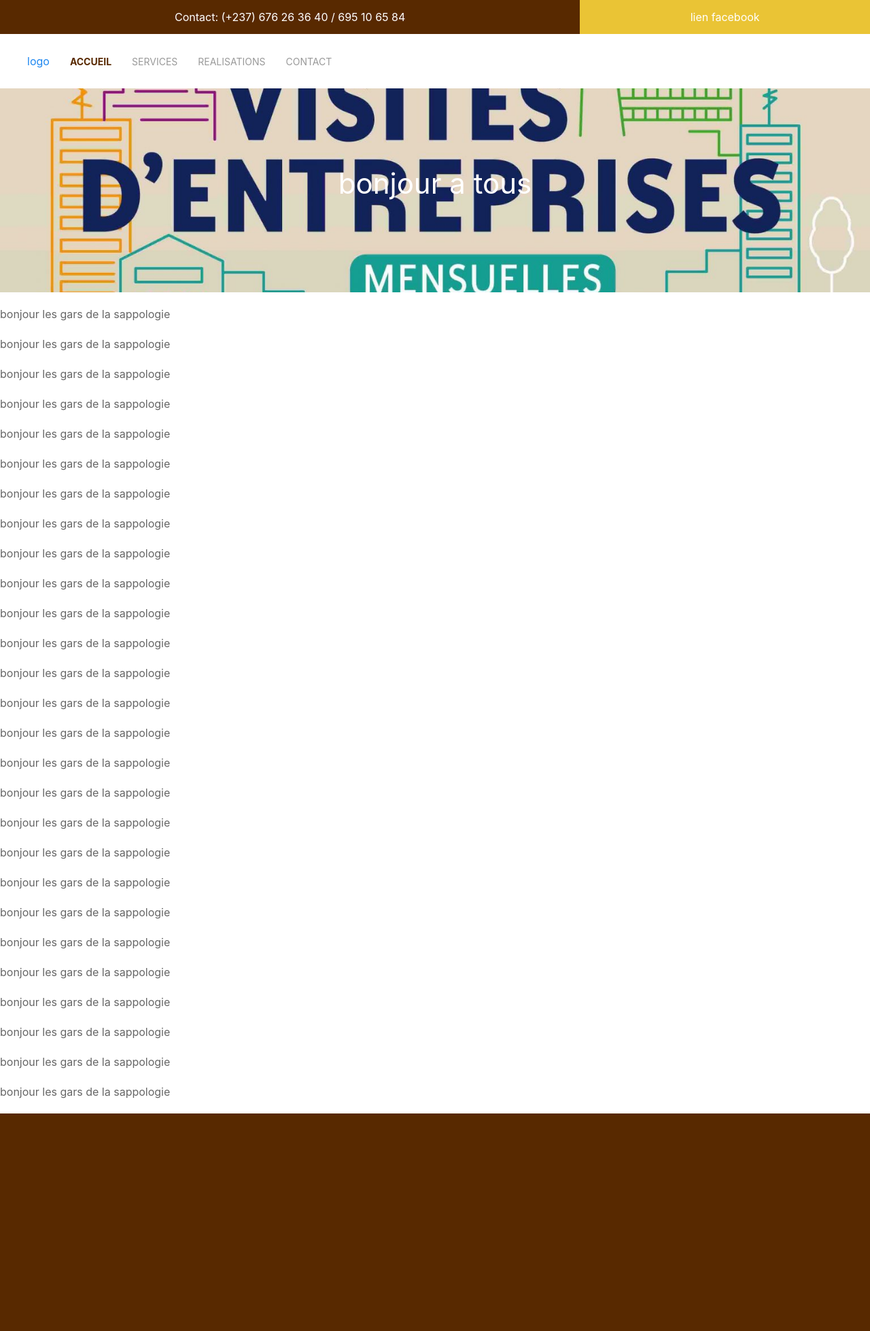
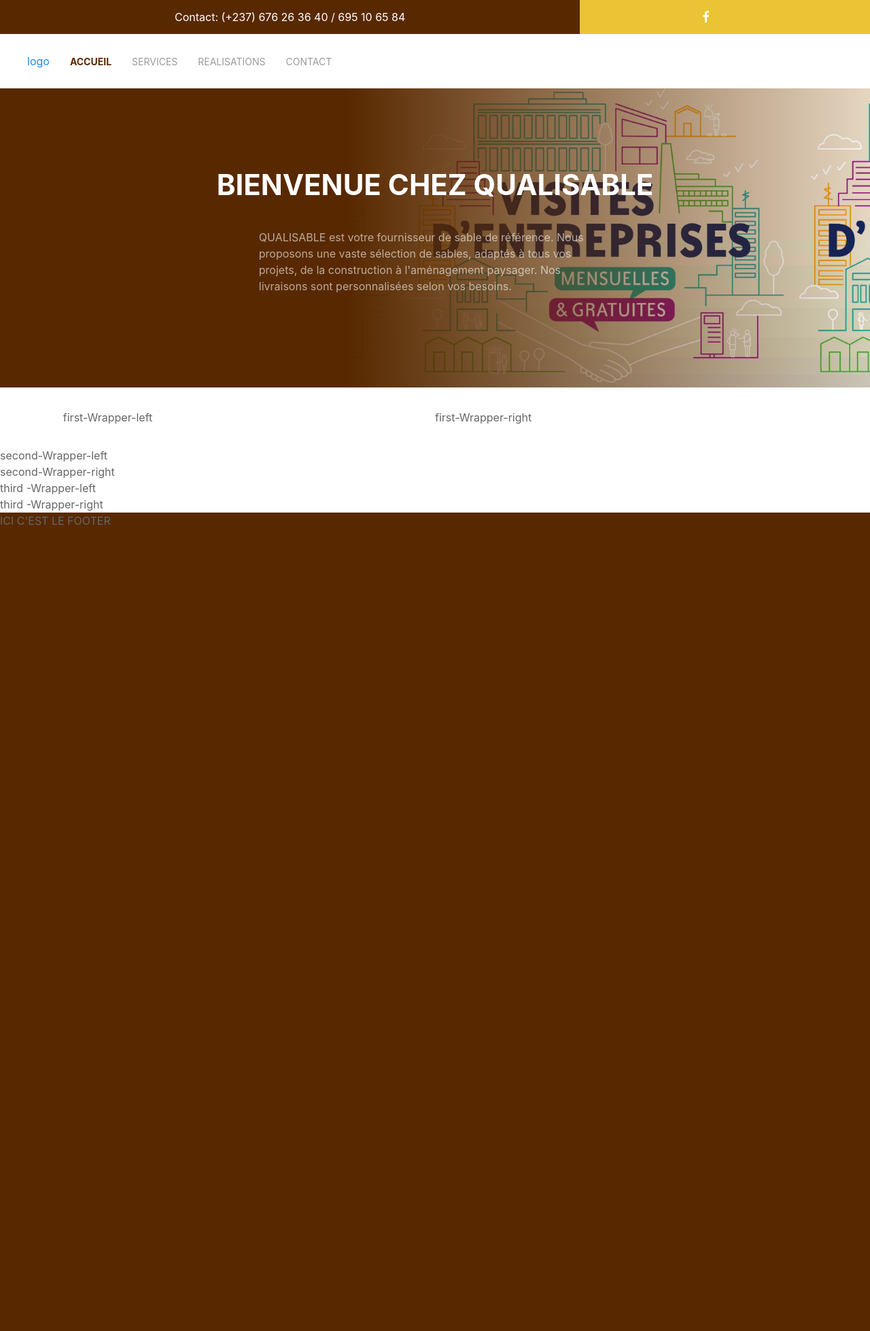
Before and after one commit to novatech025/site_web_laurant, a Django app: page / in a window 1280 px wide. Shown: the whole page at 68% size. After the commit the page ends 773 px from the top, so only its background shows below. Run offline with Django 5.2, Linux system fonts and the light colour scheme.

Commit message:
travail sur la page d'accueil

```diff
--- a/main/static/main/css/index.css
+++ b/main/static/main/css/index.css
@@ -1,8 +1,99 @@
-.home .home-image{
-    background-color: var(--color1);
-    /* height: 30vh; */
+/* .sub-home-bannner {
+    height: 400px;
+    width: 100%;
+    padding: 20px 10%;
+    background-size: contain;
+    box-sizing: content-box;
 }
 
-/* .home-image img{
-    height: 30vh;
-} */
+.home-banner {
+    position: absolute;
+    top: 0px;
+    left: 0px;
+    width: 100%;
+    height: 100%;
+    padding: 10px 5%;
+    box-sizing: border-box;
+    background: linear-gradient(20deg, var(--color1) 40%, transparent 100%);
+    background: linear-gradient(90deg, var(--color1) 40%, transparent 100%);
+    display: flex;
+    align-items: center;
+}
+
+.home-banner {
+    display: flex;
+    flex-direction: column;
+    justify-content: center;
+    align-items: start;
+}
+
+.home-banner h1 {
+    color: white;
+    font-weight: bold;
+}
+
+
+
+.home-banner p {
+    width: 45%;
+    color: rgba(255, 255, 255, 0.6);
+}
+
+  */
+
+.home-content {
+    height: 50vh;
+    position: relative;
+    padding: 20px 10%;
+    background-size: contain;
+    box-sizing: content-box;
+    background-image: url("../images/homeImage.jpg");
+
+
+}
+
+.home-content-banner {
+    position: absolute;
+    top: 0px;
+    left: 0px;
+    width: 100%;
+    height: 100%;
+    padding: 10px 5%;
+    box-sizing: border-box;
+    background: linear-gradient(20deg, var(--color1) 40%, transparent 100%);
+    background: linear-gradient(90deg, var(--color1) 40%, transparent 100%);
+    display: flex;
+    align-items: center;
+    flex-direction: column;
+    justify-content: center;
+}
+
+.home-content-banner h1 {
+    color: white;
+    font-weight: bold;
+}
+
+.home-content-banner p {
+    width: 45%;
+    color: rgba(255, 255, 255, 0.6);
+}
+
+.first-Wrapper,
+.second-wrapper,
+.third-wrapper {
+    display: flex;
+    justify-content: center;
+    align-items: center;
+    padding: 2.5%;
+}
+
+.first-Wrapper-left,
+.second-wrapper-left,
+.third-wrapper-left {
+    width: 45%;
+}
+.first-Wrapper-right,
+.second-wrapper-right,
+.third-wrapper-right {
+    width: 45%;
+}
--- a/main/static/main/css/navbar.css
+++ b/main/static/main/css/navbar.css
@@ -16,7 +16,7 @@
     display: flex;
     align-items: center;
     justify-content: center;
-    color: white;
+    color: white !important;
 
 }
 
@@ -28,6 +28,11 @@
     display: flex;
     align-items: center;
     justify-content: center;
+    color: white ;
+}
+
+header .header-top .header-top-right .uk-icon-button{
+    background-color: transparent;
     color: white;
 }
 
@@ -52,12 +57,12 @@
 }
 
 header .uk-navbar-container .uk-active a:hover {
-    color: var(--color-second1);
+    color: var(--color1);
 }
 
 header .uk-sticky-fixed{
-    background-color: var(--color1) !important;
-    color: white !important;
+    background-color: var(--color-second1) !important;
+    color: white ;
 }
 
 /* .contact-us-cta {
--- a/main/static/main/css/style.css
+++ b/main/static/main/css/style.css
@@ -2,4 +2,5 @@
 
     --color1:#582900;
     --color-second1:#EAC435;
+    --color-second1-filter:#eac33545;
 }
--- a/main/templates/main/component/footer.html
+++ b/main/templates/main/component/footer.html
@@ -6,6 +6,6 @@
 
 <footer>
     <div class="footer-content">
-
+        ICI C'EST LE FOOTER
     </div>
 </footer>
--- a/main/templates/main/component/navbar.html
+++ b/main/templates/main/component/navbar.html
@@ -10,7 +10,8 @@
             Contact: (+237) 676 26 36 40 / 695 10 65 84
         </div>
         <div class="header-top-right">
-            lien facebook
+            <a href="" class="uk-icon-button  uk-margin-small-right" uk-icon="facebook"></a>
+            <a href="" class="uk-icon-button  uk-margin-small-right" uk-icon="récepteur"></a>
         </div>
     </div>
         <nav uk-sticky="start: 25vh; animation: uk-animation-slide-top" class="uk-navbar-container ">
--- a/main/templates/main/index.html
+++ b/main/templates/main/index.html
@@ -1,13 +1,21 @@
 {% extends "base.html" %}
 {% load static %}
 
+
 {% block content %}
-<div class="home">
-    <div data-src="{% static 'main/images/image1.jpg' %}" uk-img="loading: eager"
-        class="uk-height-medium uk-flex uk-flex-center uk-flex-middle uk-background-cover uk-light">
-        <!-- <img src="{% static 'main/images/image1.jpg' %}" alt=""> -->
 
-        <h1>bonjour a tous </h1>
+<link rel="stylesheet" href="{% static 'main/css/index.css' %}">
+
+
+<!-- <div class="sup-home-banner" style="background-image: url('static/main/images/HomeImage.jpg');">
+    <div class="home-banner">
+        <h1>BIENVENUE CHEZ NOVATECH</h1>
+        <p>
+            NOVATECH est une société de conseil et de services informatiques qui accompagne les entreprises de toutes
+            tailles dans leur transformation digitale. Nous offrons une large gamme de services, du développement web et
+            mobile sur mesure à la mise en place de solutions de Business Intelligence et d'intelligence artificielle.
+        </p>
+    </div>
 </div>
 <p>bonjour les gars de la sappologie </p>
 <p>bonjour les gars de la sappologie </p>
@@ -35,6 +43,35 @@
 <p>bonjour les gars de la sappologie </p>
 <p>bonjour les gars de la sappologie </p>
 <p>bonjour les gars de la sappologie </p>
-    <p>bonjour les gars de la sappologie </p>
+<p>bonjour les gars de la sappologie </p> -->
+
+
+
+<div class="home-content">
+    <div class="home-content-banner">
+        <h1>BIENVENUE CHEZ QUALISABLE</h1>
+        <p>
+            QUALISABLE est votre fournisseur de sable de référence. Nous proposons une vaste sélection de sables,
+            adaptés à tous vos projets, de la construction à l'aménagement paysager. Nos livraisons sont personnalisées
+            selon vos besoins.
+        </p>
     </div>
+</div>
+
+<div class="first-Wrapper">
+    <div class="first-Wrapper-left">first-Wrapper-left</div>
+    <div class="first-Wrapper-right">first-Wrapper-right</div>
+</div>
+
+
+<div class="second-Wrapper">
+    <div class="second-Wrapper-left">second-Wrapper-left</div>
+    <div class="second-Wrapper-right">second-Wrapper-right</div>
+</div>
+
+<div class="third -Wrapper">
+    <div class="third -Wrapper-left">third -Wrapper-left</div>
+    <div class="third -Wrapper-right">third -Wrapper-right</div>
+</div>
+
 {% endblock content %}
```
Also changed, not shown: main/static/main/images/homeImage.jpg (renamed from main/static/main/images/image1.jpg). Lines whose indentation alone changed are shown as unchanged.
